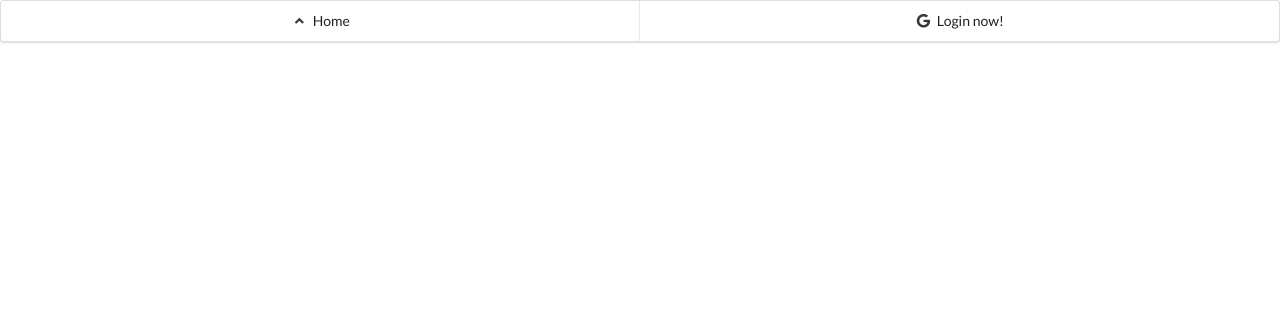
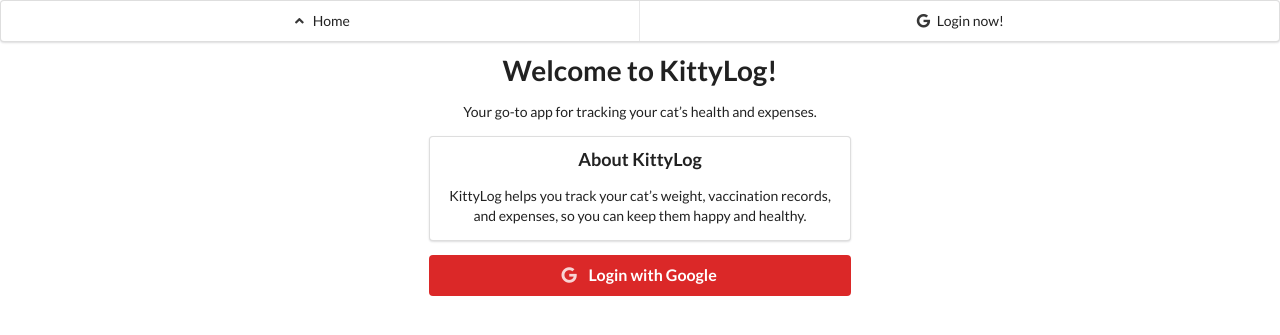
Before and after one commit to amzar96/KittyLog, a FastAPI app: page / in a window 1280 px wide. Shown: the top 335 px of the page. Run offline with FastAPI, Linux system fonts and the light colour scheme; tables that the repository leaves empty hold one stand-in row (values such as "Sample post"); parts of the project's set-up code (start-up, migrations or seed data) failed here and were passed over; some libraries are stand-ins or nearby versions.

Commit message:
update html update cats function

```diff
--- a/app.py
+++ b/app.py
@@ -1,11 +1,13 @@
 import logging
 from core import models
-from fastapi import FastAPI
+from core.db import engine
+from fastapi import FastAPI, Form
+from typing import Annotated
 from config import cfg as CFG
 from function import users, cats
+from core.schemas import CatCreate
 from starlette.requests import Request
 from fastapi.staticfiles import StaticFiles
-from core.db import engine
 from fastapi.templating import Jinja2Templates
 from starlette.responses import RedirectResponse
 from starlette.middleware.sessions import SessionMiddleware
@@ -47,13 +49,15 @@
 
 
 @app.get("/")
-def login(request: Request):
+def main(request: Request):
     user = request.session.get("user")
 
     if user:
         return RedirectResponse("home")
 
-    return templates.TemplateResponse("main.html", {"request": request})
+    return templates.TemplateResponse(
+        "main.html", {"request": request, "user_login": {"is_user": user}}
+    )
 
 
 @app.get("/home")
@@ -62,7 +66,9 @@
 
     if not user:
         RedirectResponse("/")
-    return templates.TemplateResponse("home.html", {"request": request, "user": user})
+    return templates.TemplateResponse(
+        "home.html", {"request": request, "user": user, "user_login": {"is_user": user}}
+    )
 
 
 @app.get("/login")
@@ -71,18 +77,28 @@
     return await oauth.google.authorize_redirect(request, url)
 
 
+@app.get("/logout")
+async def logout(request: Request):
+    request.session.pop("user")
+    return templates.TemplateResponse(
+        "main.html", {"request": request, "user_login": {"is_user": None}}
+    )
+
+
 @app.get("/auth")
 async def auth(request: Request):
     try:
         token = await oauth.google.authorize_access_token(request)
     except OAuthError as e:
         logger.error(e)
-        return templates.TemplateResponse("error.html", {"request": request})
+        return templates.TemplateResponse(
+            "error.html", {"request": request, "user_login": {"is_user": user}}
+        )
 
     user = token.get("userinfo")
 
     if user:
-        request.session["user"] = dict(user)
+        request.session["user"] = user
 
         if not users.get_user_by_email(user.email):
             logger.info("User not exist in db")
@@ -92,6 +108,23 @@
     return RedirectResponse("home")
 
 
+@app.post("/add-cat")
+async def add_cat(request: Request, name: str = Form(...), nickname: str = Form(...)):
+    user = request.session.get("user")
+    user = users.get_user_by_email(user.email)
+
+    try:
+        cat = cats.create_cat(name, nickname, user)
+        logger.info(f"Cat {cat.name} is now created in db")
+
+        return templates.TemplateResponse(
+            "home.html",
+            {"request": request, "user": user, "user_login": {"is_user": user}},
+        )
+    except Exception as e:
+        logger.error(e)
+
+
 if __name__ == "__main__":
     import uvicorn
 
--- a/core/schemas.py
+++ b/core/schemas.py
@@ -33,4 +33,3 @@
 class CatCreate(BaseModel):
     name: str
     nickname: str
-    owner_email: str
--- a/function/cats.py
+++ b/function/cats.py
@@ -1,48 +1,49 @@
 import logging
+from config import common
 from core.db import get_db
 from core import models, schemas
 from fastapi import APIRouter, HTTPException
 
 logger = logging.getLogger(__name__)
-tags = ["cats"]
-router = APIRouter(tags=tags)
 
 db = get_db()
 
 
-@router.get("/cats/{name}", response_model=schemas.CatBase)
-async def get_cat(name: str):
-    query = db.query(models.Cat).filter(models.Cat.name == name).first()
+def get_cat_by_nickname(nickname: str, user: models.User):
+    query = (
+        db.query(models.Cat)
+        .filter(models.Cat.nickname == nickname, models.Cat.owner == user)
+        .first()
+    )
 
     if query:
+        logger.info(f"Cat is found - {query.nickname} {query.owner}")
         return query
     else:
-        raise HTTPException(status_code=404, detail="Data not found")
+        return False
 
 
-@router.post("/cats/", response_model=schemas.CatBase)
-async def create_cat(cat: schemas.CatCreate):
-    user_query = (
-        db.query(models.User).filter(models.User.email == cat.owner_email).first()
-    )
+def create_cat(name: str, nickname: str, user: models.User):
+    email = user.email
+
+    user_query = db.query(models.User).filter(models.User.email == email).first()
 
     query = (
         db.query(models.Cat)
-        .filter(models.Cat.name == cat.name)
+        .filter(models.Cat.name == name)
         .filter(models.Cat.owner == user_query)
         .first()
     )
+
     if query:
         raise HTTPException(
             status_code=400,
-            detail=f"Cat ({cat.name}) already registered under ({cat.owner_email})",
+            detail=f"Cat ({name}) already registered under ({email})",
         )
 
-    user = db.query(models.User).filter(models.User.email == cat.owner_email).first()
-    query = models.Cat(name=cat.name, nickname=cat.nickname, owner=user)
-
-    db.add(query)
-    db.commit()
-    db.refresh(query)
-
-    return query
+    try:
+        query = models.Cat(name=name, nickname=nickname, owner=user_query)
+        common.add_record(query)
+        return query
+    except Exception as e:
+        logger.error(e)
--- a/templates/home-layout.html
+++ b/templates/home-layout.html
@@ -14,14 +14,46 @@
 
     <div class="ui two item menu">
         <a href="/" class="item"><i class="angle up icon"></i>Home</a>
+
+        {% if not user_login.is_user %}
         <a href="/login" class="item">
             <i class="google icon"></i> Login now!
         </a>
+        {% endif %}
+        {% if user_login.is_user %}
+        <a href="/logout" class="item">
+            Logout
+        </a>
+        {% endif %}
+    </div>
+
+    <div class="ui middle aligned center aligned grid full-height">
+        <div class="column" style="max-width: 450px;">
+            {% if not user_login.is_user %}
+            <h1 class="ui header">Welcome to KittyLog!</h1>
+
+            <p>Your go-to app for tracking your cat’s health and expenses.</p>
+
+            <div class="ui segment">
+                <h3 class="ui header">About KittyLog</h3>
+                <p>KittyLog helps you track your cat’s weight, vaccination records, and expenses, so you can keep them
+                    happy and healthy.</p>
+            </div>
+
+
+            <a href="/login" class="ui red google button large fluid">
+                <i class="google icon"></i>
+                Login with Google
+            </a>
+            {% else %}
+            <!-- <h1 class="ui header">Welcome {{user.name}}!</h1> -->
+            <h1 class="ui header">Welcome Back to KittyLog!</h1>
+            {% endif %}
+        </div>
     </div>
 
     {% block content %}
     {% endblock %}
-
 </body>
 
 </html>
```
Also changed, not shown: templates/home.html (+42 -1 lines).
